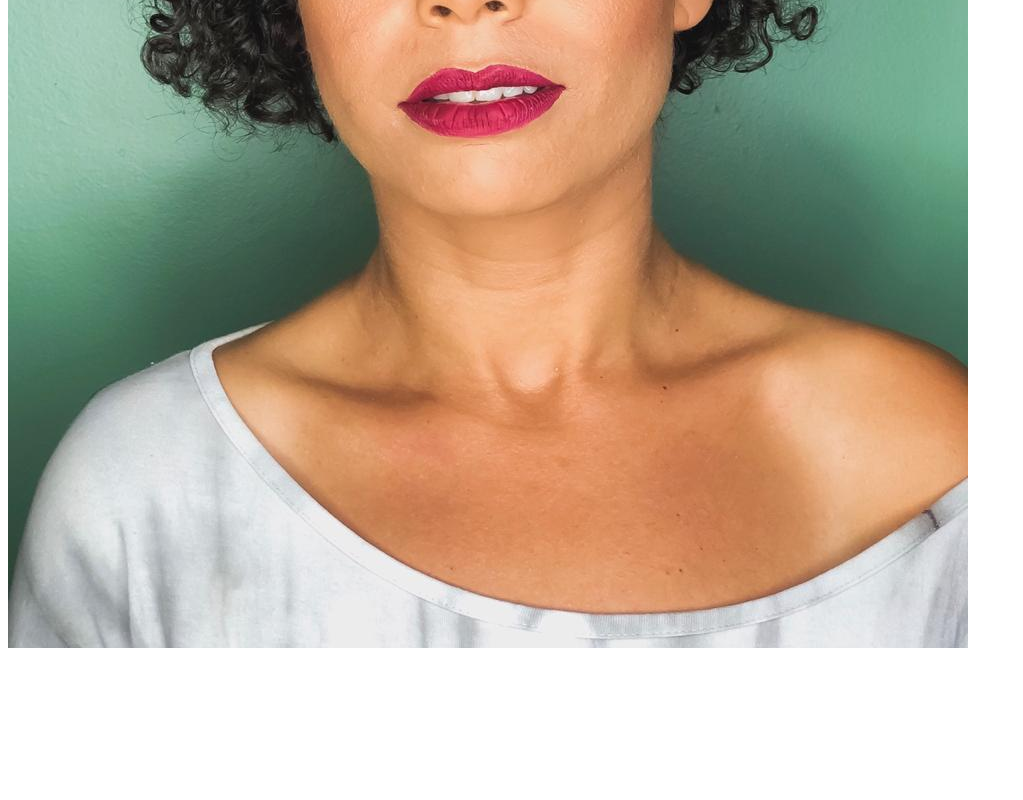
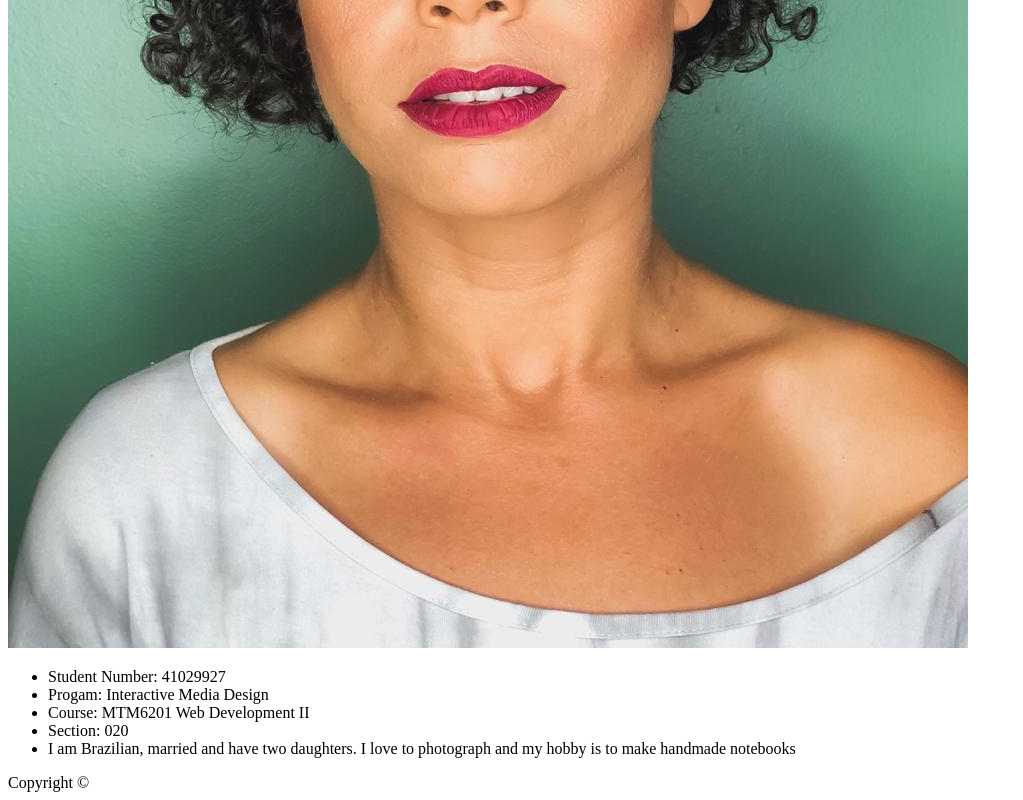
Before and after one commit to spon0006/mtm6201-week1, a plain HTML site: page index.html in a window 1280 px wide. Shown: the part 712-1512 px from the top of the page, without its empty margins (0-1023 px from the left). Before the commit the page ends 1372 px from the top, so only its background shows below. Drawn offline with Linux system fonts and the light colour scheme.

Commit message:
Adding content

```diff
--- a/index.html
+++ b/index.html
@@ -13,10 +13,19 @@
 
     <main>
         <img src="img/myself.jpeg" alt="Myself">
+        <ul>
+            <li>Student Number: 41029927</li>
+            <li>Progam: Interactive Media Design</li>
+            <li>Course: MTM6201 Web Development II</li>
+            <li>Section: 020</li>
+            <li>I am Brazilian, married and have two daughters.
+                I love to photograph and my hobby is to make handmade notebooks</li>
+        </ul>
 
     </main>
 
     <footer>
+        Copyright &copy;
 
     </footer>
 </body>
```
